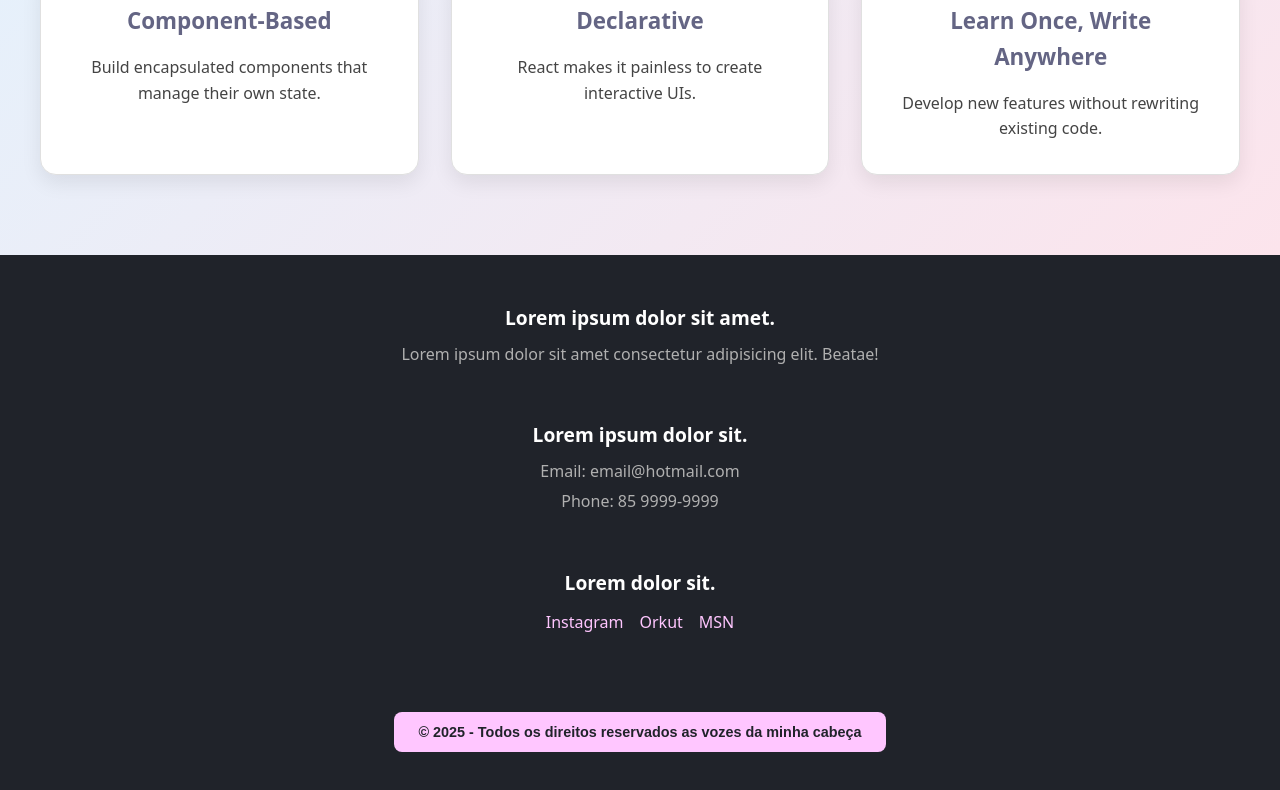
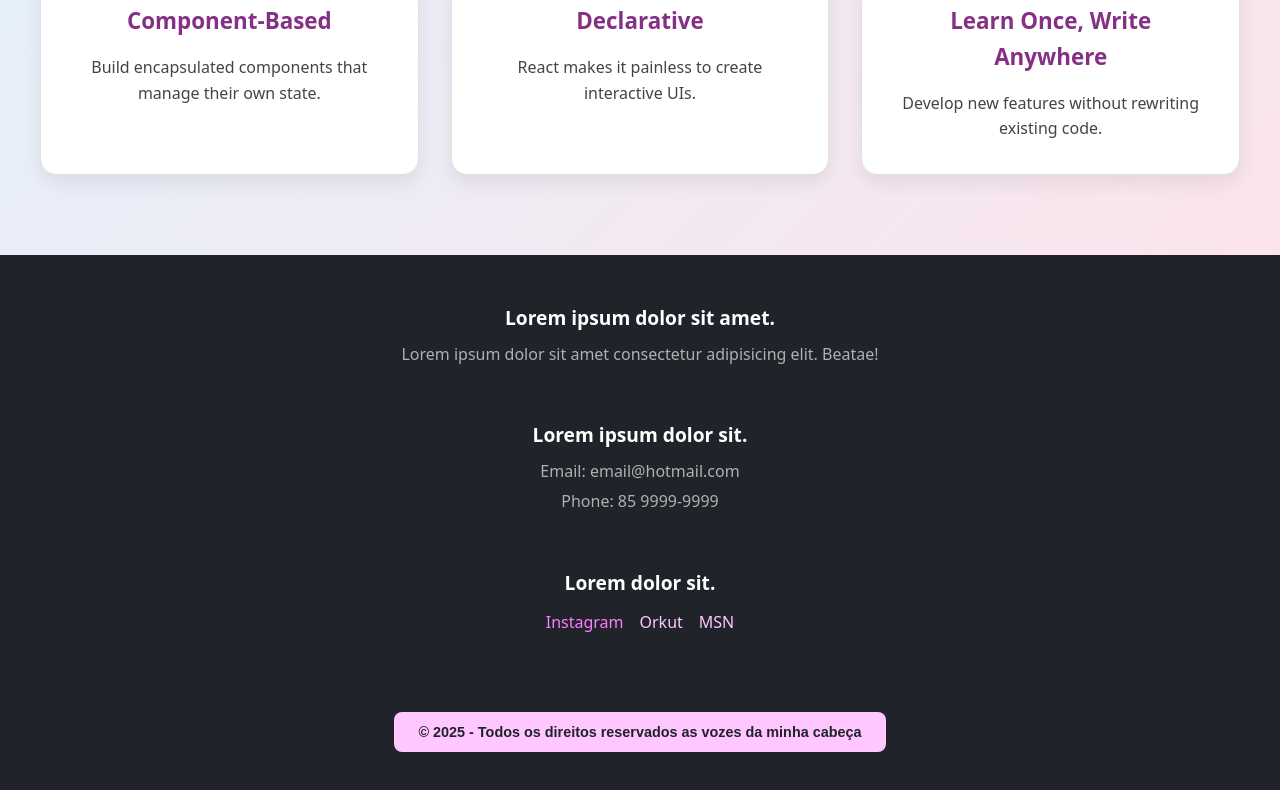
Before and after one commit to sarasmorais/react-zero, a React (Vite) app: page / in a window 1280 px wide. In both pictures the pointer is over the link "Instagram". Shown: the part 798-1588 px from the top of the page. Built offline with nearby package versions, Linux system fonts and the light colour scheme.

Commit message:
css rosa

```diff
--- a/src/components/Features/Features.css
+++ b/src/components/Features/Features.css
@@ -34,7 +34,7 @@
 
 .feature-card h3 {
     font-size: 1.4rem;
-    color: #646584;
+    color: #853085;
     margin-bottom: 1rem;
 }
 
--- a/src/components/Footer/Footer.css
+++ b/src/components/Footer/Footer.css
@@ -40,7 +40,7 @@
 }
 
 .footer-section a:hover {
-    color: #ffc6ff;
+    color: #ff7dff;
 }
 
 .footer-button {
@@ -60,5 +60,5 @@
 }
 
 .footer-button button:hover {
-    background-color: #ffc6ff;
+    background-color: #ff7dff;
 }
--- a/src/components/Header/Header.css
+++ b/src/components/Header/Header.css
@@ -32,5 +32,5 @@ nav ul li a {
 }
 
 nav ul li a:hover {
-    color: #ffc6ff;
+    color: #c74bc7;
 }
--- a/src/components/Hero/Hero.css
+++ b/src/components/Hero/Hero.css
@@ -40,7 +40,7 @@
 }
 
 .cta-button:hover {
-    background-color: #66688b;
+    background-color: #c74bc7;
     color: #fff;
     transform: scale(1.05);
 }
```
